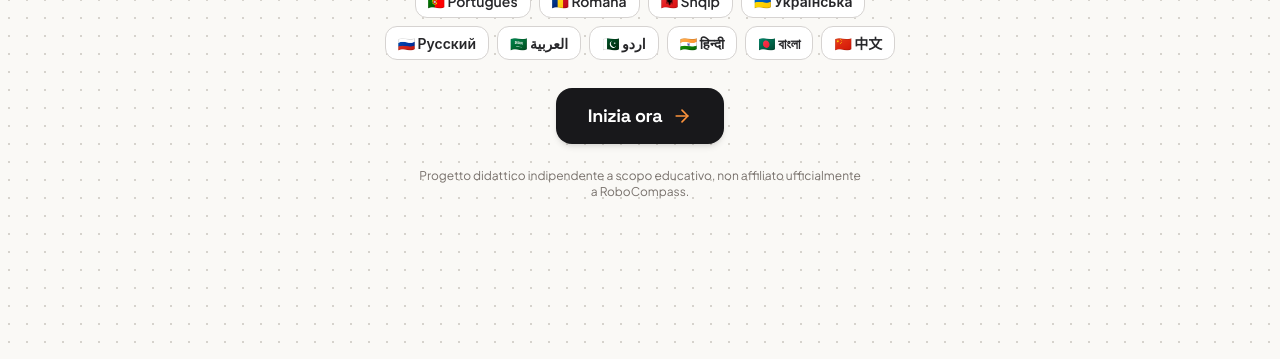
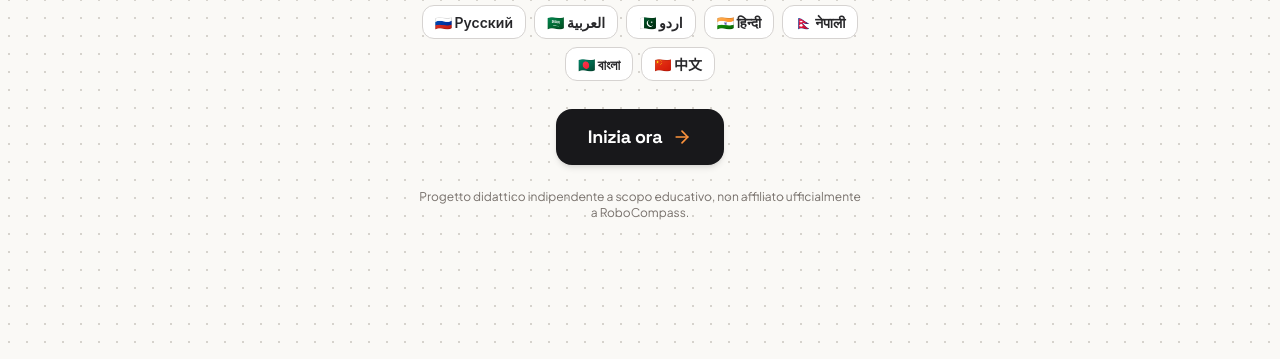
Before and after one commit to paolafrosio/impariamoRC, a plain HTML site: page index.html in a window 1280 px wide. Shown: the part 441-800 px from the top of the page. Drawn offline with nearby package versions, Linux system fonts and the light colour scheme.

Commit message:
Add Nepali language button to language selection

```diff
--- a/index.html
+++ b/index.html
@@ -49,6 +49,7 @@
                 <button type="button" data-lang="ar" class="lang-btn px-3 py-1.5 rounded-xl text-xs sm:text-sm font-semibold bg-white hover:bg-stone-100 text-zinc-800 border border-stone-300 cursor-pointer transition">🇸🇦 العربية</button>
                 <button type="button" data-lang="ur" class="lang-btn px-3 py-1.5 rounded-xl text-xs sm:text-sm font-semibold bg-white hover:bg-stone-100 text-zinc-800 border border-stone-300 cursor-pointer transition">🇵🇰 اردو</button>
                 <button type="button" data-lang="hi" class="lang-btn px-3 py-1.5 rounded-xl text-xs sm:text-sm font-semibold bg-white hover:bg-stone-100 text-zinc-800 border border-stone-300 cursor-pointer transition">🇮🇳 हिन्दी</button>
+                <button type="button" data-lang="ne" class="lang-btn px-3 py-1.5 rounded-xl text-xs sm:text-sm font-semibold bg-white hover:bg-stone-100 text-zinc-800 border border-stone-300 cursor-pointer transition">🇳🇵 नेपाली</button>
                 <button type="button" data-lang="bn" class="lang-btn px-3 py-1.5 rounded-xl text-xs sm:text-sm font-semibold bg-white hover:bg-stone-100 text-zinc-800 border border-stone-300 cursor-pointer transition">🇧🇩 বাংলা</button>
                 <button type="button" data-lang="zh" class="lang-btn px-3 py-1.5 rounded-xl text-xs sm:text-sm font-semibold bg-white hover:bg-stone-100 text-zinc-800 border border-stone-300 cursor-pointer transition">🇨🇳 中文</button>
             </div>
```
